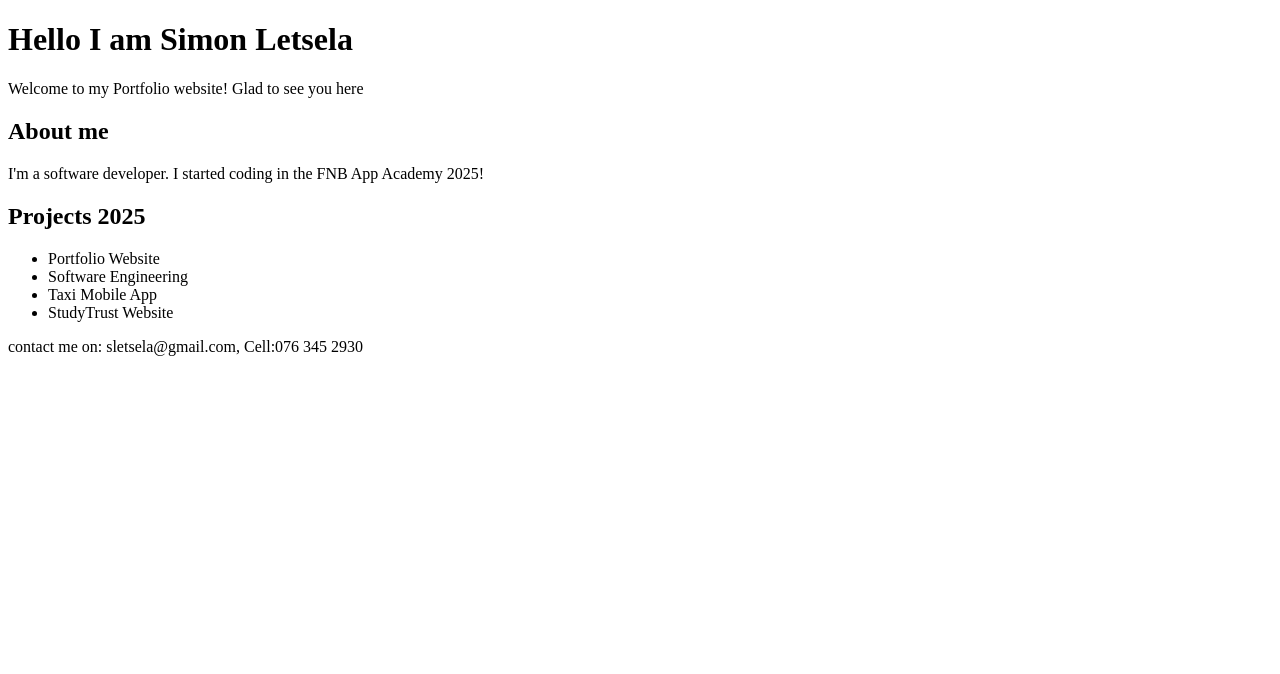
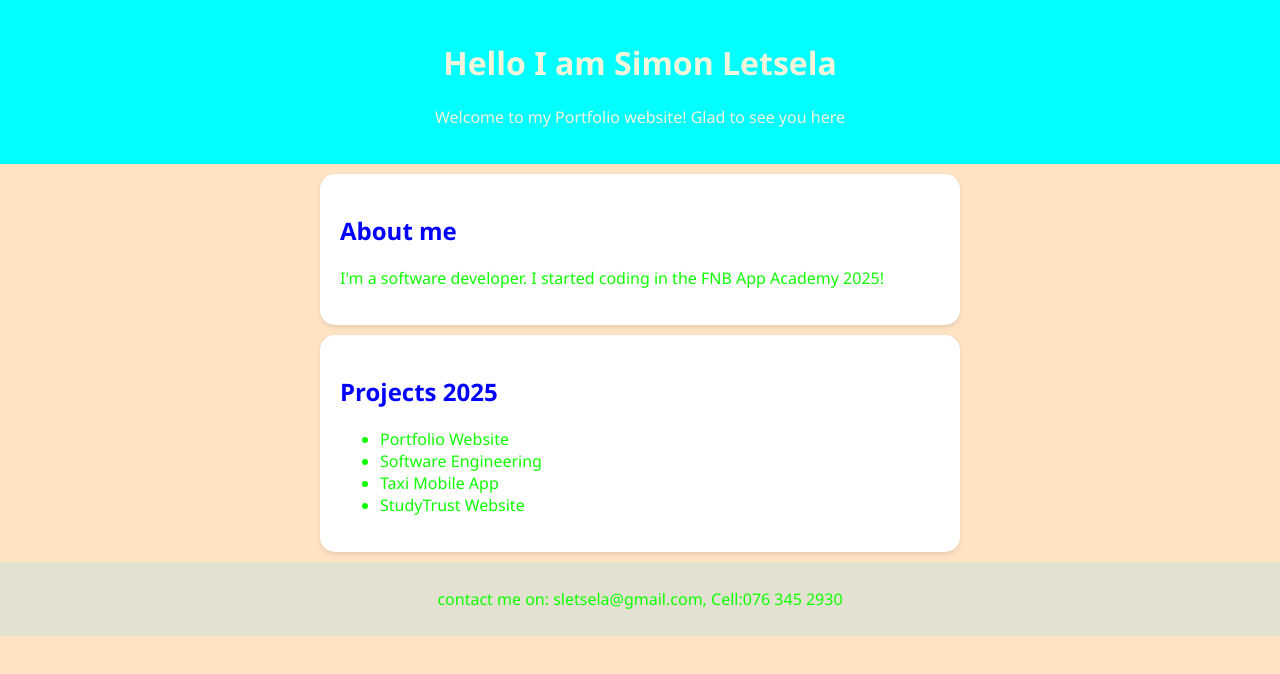
Before and after one commit to Simon45-Dev/portfolio-website, a plain HTML site: page index.html in a window 1280 px wide. Drawn offline with Linux system fonts and the light colour scheme.

Commit message:
Added some styling to our portfolio website
First version of portfolio done with style

```diff
--- a/index.html
+++ b/index.html
@@ -4,6 +4,7 @@
     <meta charset="UTF-8">
     <meta name="viewport" content="width=device-width, initial-scale=1.0">
     <title>Simon Letsela - Portfolio</title>
+    <link rel="stylesheet" href="style.css">
 </head>
 <body>
     <header>
--- a/style.css
+++ b/style.css
@@ -0,0 +1,33 @@
+body {
+    font-family: 'Segoe UI', Tahoma, Geneva, Verdana, sans-serif;
+   background-color: bisque;
+   color: rgb(13, 255, 0);
+   margin: 0;
+   padding: 0;
+}
+
+header {
+    background-color: aqua;
+    color: beige;
+    padding: 20px;
+    text-align: center;
+}
+
+section {
+    padding: 20px;
+    margin: 10px auto;
+    max-width: 600px;
+    background-color: white;
+    border-radius: 15px;
+    box-shadow: 0 2px 5px rgba(0,0,0,0.113);
+}
+
+h2 {
+    color: blue;
+}
+
+footer {
+    text-align: center;
+    padding: 10px;
+    background-color: rgba(215, 224, 215, 0.683);
+}
```
